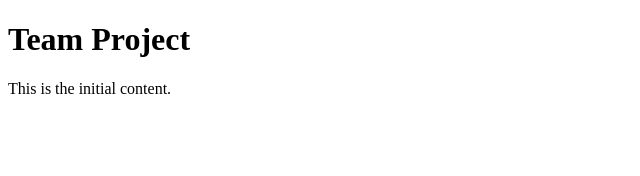
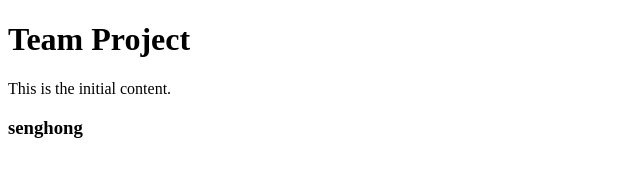
Before and after one commit to neathcmd/workshop, a plain HTML site: page index.html in a window 1280 px wide. Shown: the whole page, without its empty margins (0-640 px from the left). Drawn offline with Linux system fonts and the light colour scheme.

Commit message:
index.html

```diff
--- a/index.html
+++ b/index.html
@@ -8,5 +8,6 @@
   <body>
     <h1>Team Project</h1>
     <p>This is the initial content.</p>
+    <h3>senghong</h3>
   </body>
 </html>
```
